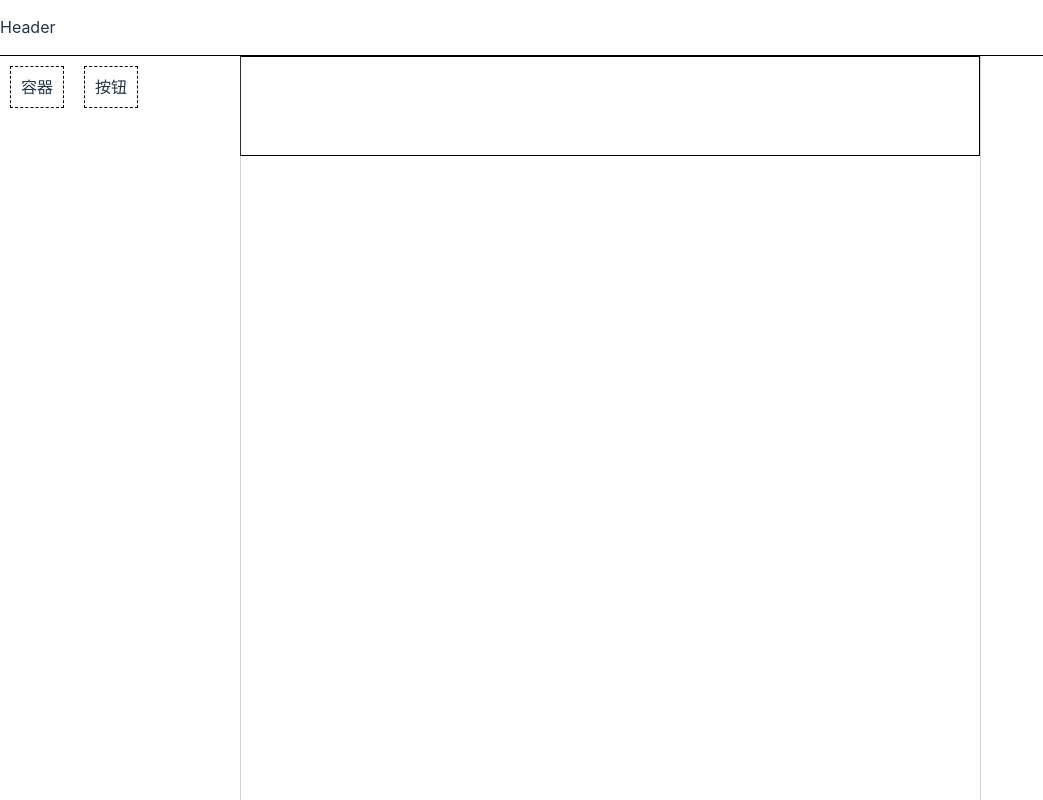
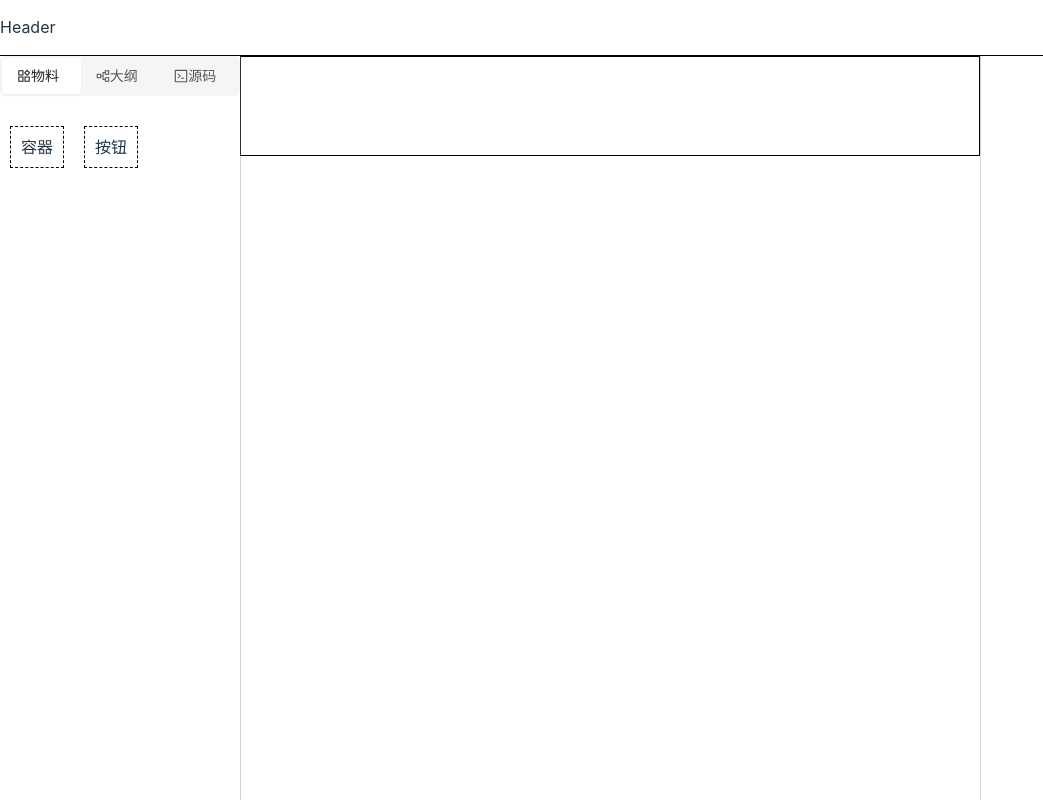
Before and after one commit to pengxiaohua/react-lowcode, a React (Vite) app: page / in a window 1280 px wide. Shown: the whole page, without its empty margins (0-1043 px from the left). Built offline with nearby package versions, Linux system fonts and the light colour scheme.

Commit message:
feat: add outline and souce code

```diff
--- a/src/components/MaterialWrapper.tsx
+++ b/src/components/MaterialWrapper.tsx
@@ -1,22 +1,59 @@
 import { useState } from 'react';
 import { Segmented } from 'antd';
+import { ProductOutlined, PartitionOutlined, CodeOutlined } from '@ant-design/icons';
+
 import MaterialArea from './MaterialArea';
+import OutlineView from './OutlineView';
+import SourceCode from './SourceCode';
 
 const MaterialWrapper = () => {
-    const [key, setKey] = useState('物料');
+    const [key, setKey] = useState('material');
+
+    const options = [
+        {
+            label: (
+                <div style={{ padding: 4 }}>
+                    <div className='flex items-center'>
+                        <ProductOutlined />物料
+                    </div>
+                </div>
+            ),
+            value: 'material',
+        },
+        {
+            label: (
+                <div style={{ padding: 4 }}>
+                    <div className='flex items-center'>
+                        <PartitionOutlined />大纲
+                    </div>
+                </div>
+            ),
+            value: 'outline',
+        },
+        {
+            label: (
+                <div style={{ padding: 4 }}>
+                    <div className='flex items-center'>
+                        <CodeOutlined />源码
+                    </div>
+                </div>
+            ),
+            value: 'source',
+        },
+    ]
 
     return (
         <div>
-            <Segmented value={key} onChange={setKey} block options={['属性', '样式', '事件']} />
-            <div className="pt-[20px]">
+            <Segmented value={key} onChange={setKey} block options={options} />
+            <div className="pt-[20px] h-[calc(100vh-60px-30px-20px)]">
                 {
-                    key === '属性' && <MaterialArea />
+                    key === 'material' && <MaterialArea />
                 }
                 {
-                    key === '样式' && <Outline />
+                    key === 'outline' && <OutlineView />
                 }
                 {
-                    key === '事件' && <SourceCode />
+                    key === 'source' && <SourceCode />
                 }
             </div>
         </div>
--- /dev/null
+++ b/src/components/OutlineView.tsx
@@ -0,0 +1,19 @@
+import { Tree } from "antd";
+
+import { useComponentsStore } from "../stores/components";
+
+const OutlineView = () => {
+    const { components, setCurrentComponentId } = useComponentsStore();
+
+    return <div>
+        <Tree
+            showLine
+            defaultExpandAll
+            fieldNames={{ title: 'desc', key: 'id' }}
+            treeData={components as any}
+            onSelect={([selectedKey]) => setCurrentComponentId(selectedKey as number)}
+        />
+    </div>;
+};
+
+export default OutlineView;
--- /dev/null
+++ b/src/components/SourceCode.tsx
@@ -0,0 +1,45 @@
+import MonacoEditor, { OnMount, loader } from "@monaco-editor/react";
+
+import { useComponentsStore } from "../stores/components";
+
+const SourceCode = () => {
+    const { components } = useComponentsStore()
+
+    // 替换为其他的 CDN 地址，原npm包静态资源下载太慢，需要链接VPN之后代码editor资源才能下载
+    loader.config({
+        paths: {
+            vs: "https://gcore.jsdelivr.net/npm/monaco-editor@0.43.0/min/vs",
+        },
+    });
+
+    const handleEditorMount: OnMount = (editor, monaco) => {
+        editor.addCommand(monaco.KeyMod.CtrlCmd | monaco.KeyCode.KeyJ, () => {
+            editor.getAction('editor.action.formatDocument')?.run()
+        });
+    }
+
+    return (
+        <MonacoEditor
+            height={'100%'}
+            path="components.json"
+            language="json"
+            onMount={handleEditorMount}
+            value={JSON.stringify(components, null, 2)}
+            options={
+                {
+                    fontSize: 14,
+                    scrollBeyondLastLine: false,
+                    minimap: {
+                        enabled: false,
+                    },
+                    scrollbar: {
+                        verticalScrollbarSize: 6,
+                        horizontalScrollbarSize: 6,
+                    }
+                }
+            }
+        />
+    )
+}
+
+export default SourceCode;
--- a/src/pages/LowCodeEditor.tsx
+++ b/src/pages/LowCodeEditor.tsx
@@ -4,7 +4,7 @@ import 'allotment/dist/style.css';
 import Header from "../components/Header";
 import EditorArea from "../components/EditorArea";
 import SettingArea from "../components/SettingArea";
-import MaterialArea from "../components/MaterialArea";
+import MaterialWrapper from "../components/MaterialWrapper";
 
 export default function LowCodeEditor() {
     return <div className='h-[100vh] w-[100vw] flex flex-col'>
@@ -13,7 +13,7 @@ export default function LowCodeEditor() {
         </div>
         <Allotment>
             <Allotment.Pane preferredSize={240} maxSize={300} minSize={200}>
-                <MaterialArea />
+                <MaterialWrapper />
             </Allotment.Pane>
             <Allotment.Pane>
                 <EditorArea />
```
